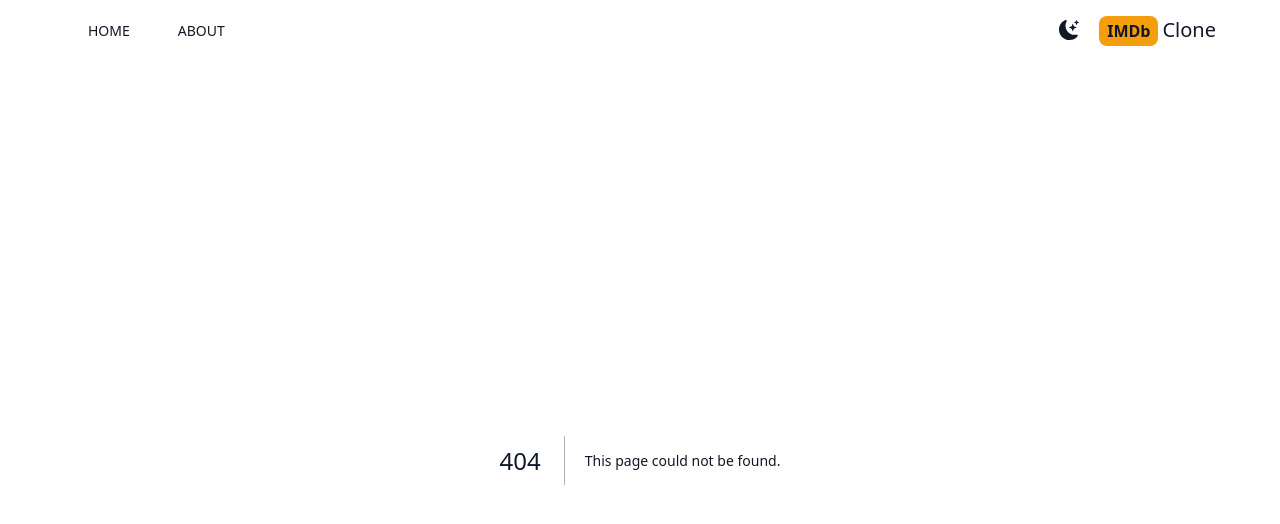
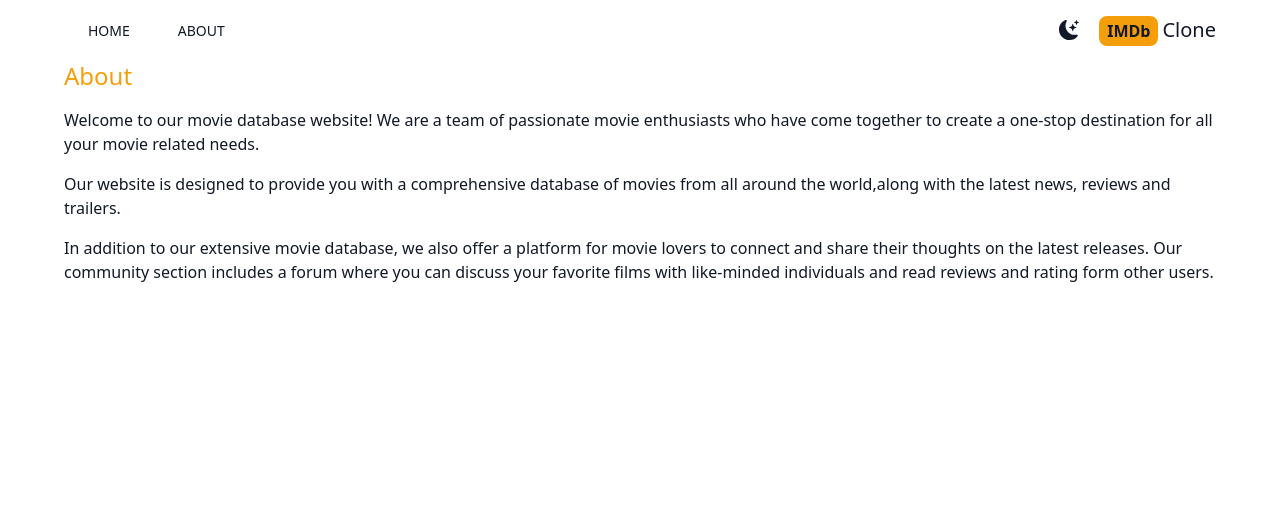
Before and after one commit to alokdubey02/imdb, a Next.js app: page /about in a window 1280 px wide. Before the commit this address had no page. Shown: the top 524 px of the page. Built offline with nearby package versions, Linux system fonts and the light colour scheme.

Commit message:
about page

```diff
--- /dev/null
+++ b/src/app/about/page.jsx
@@ -0,0 +1,16 @@
+import React from 'react'
+
+export default function About() {
+  return (
+    <div className='max-w-6xl mx-auto space-y-4'>
+        <h1 className='text-2xl font-medium text-amber-500'>About</h1>
+        <p>Welcome to our movie database website! We are a team of passionate movie enthusiasts who have come together to create a one-stop destination for all your movie related needs.</p>
+        <p>
+            Our website is designed to provide you with a comprehensive database of movies from all around the world,along with the latest news, reviews and trailers.
+        </p>
+        <p>
+            In addition to our extensive movie database, we also offer a platform for movie lovers to connect and share their thoughts on the latest releases. Our community section includes a forum where you can discuss your favorite films with like-minded individuals and read reviews and rating form other users.
+        </p>
+    </div>
+  )
+}
```
